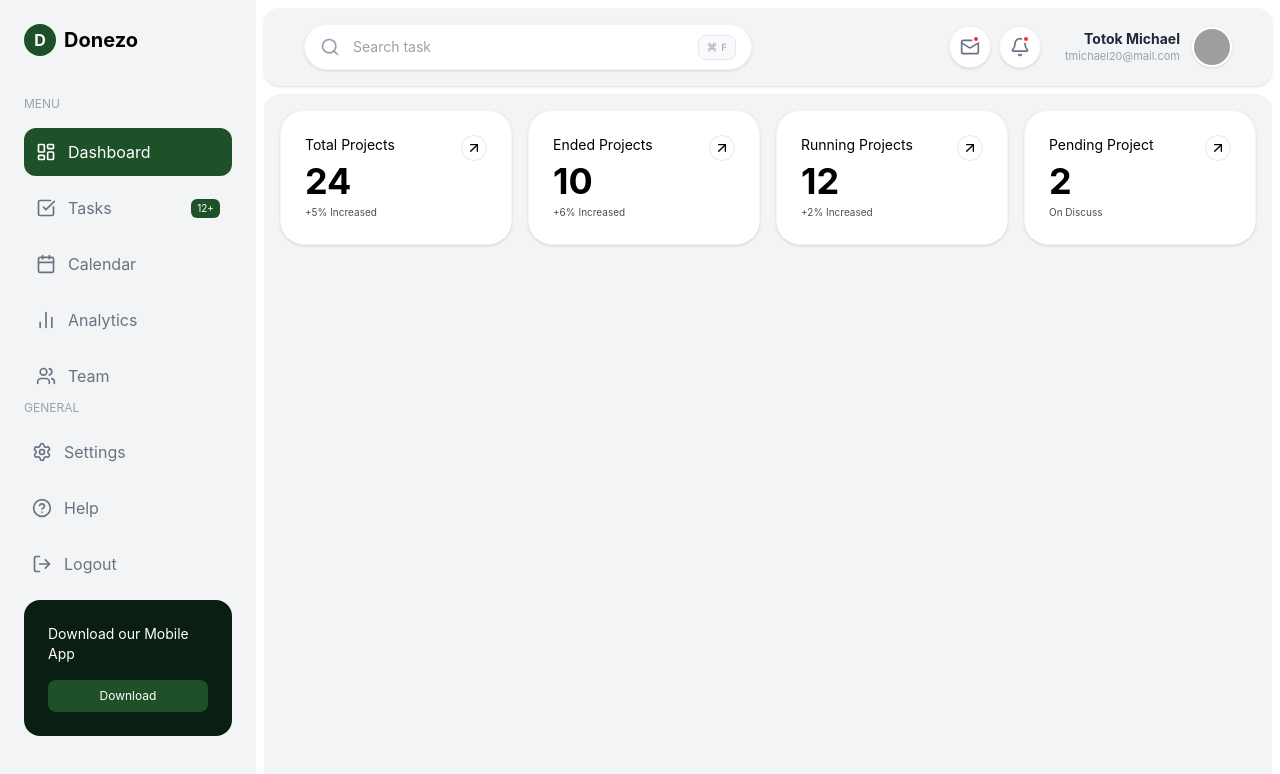
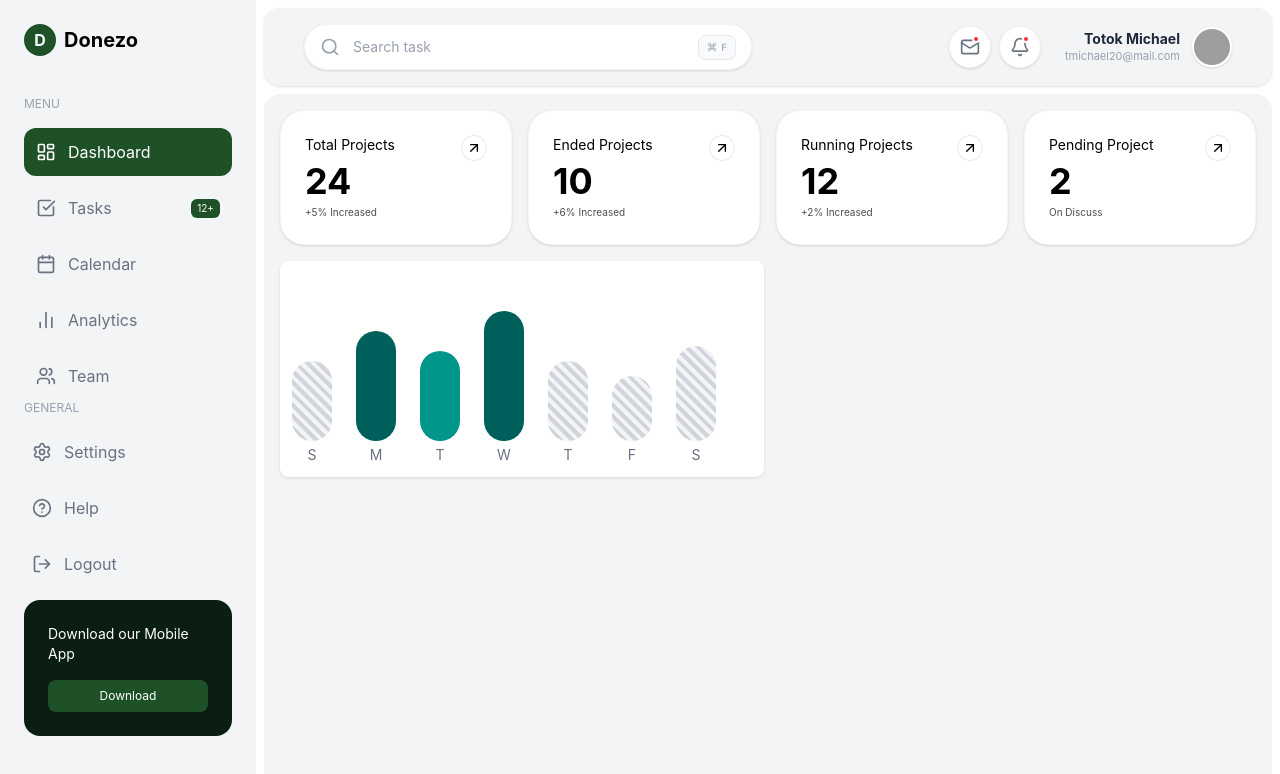
Before and after one commit to sihab176/donezo-dashboard, a React (Vite) app: page /dashboard in a window 1280 px wide. Shown: the top 774 px of the page. Built offline with nearby package versions, Linux system fonts and the light colour scheme; grey boxes are pictures that could not be loaded.

Commit message:
added the ProjectAnalysis

```diff
--- /dev/null
+++ b/src/components/ProjectAnalysis.jsx
@@ -0,0 +1,32 @@
+const data = [
+  { day: "S", value: 80, type: "striped" },
+  { day: "M", value: 110, type: "dark" },
+  { day: "T", value: 90, type: "light" },
+  { day: "W", value: 130, type: "dark" },
+  { day: "T", value: 80, type: "striped" },
+  { day: "F", value: 65, type: "striped" },
+  { day: "S", value: 95, type: "striped" },
+];
+
+const ProjectAnalysis = () => {
+  return (
+    <div className="flex items-end gap-6 h-48 ">
+      {data.map((item, index) => (
+        <div key={index} className="flex flex-col items-center gap-1">
+          <div
+            className={`w-10 rounded-full
+        ${item.type === "dark" && "bg-teal-800"}
+        ${item.type === "light" && "bg-teal-600"}
+        ${item.type === "striped" && "bg-striped"}
+        `}
+            style={{ height: `${item.value}px` }}
+          ></div>
+
+          <span className="text-sm text-gray-500">{item.day}</span>
+        </div>
+      ))}
+    </div>
+  );
+};
+
+export default ProjectAnalysis;
--- a/src/index.css
+++ b/src/index.css
@@ -1 +1,11 @@
 @import "tailwindcss";
+
+.bg-striped {
+  background-image: repeating-linear-gradient(
+    45deg,
+    #d1d5db,
+    #d1d5db 4px,
+    #f3f4f6 4px,
+    #f3f4f6 8px
+  );
+}
--- a/src/pages/DashboardLayout/Dashboard.jsx
+++ b/src/pages/DashboardLayout/Dashboard.jsx
@@ -1,3 +1,4 @@
+import ProjectAnalysis from "../../components/ProjectAnalysis";
 import StatsCard from "../../components/StatsCard";
 
 const Dashboard = () => {
@@ -30,6 +31,15 @@ const Dashboard = () => {
           trend="On Discuss"
         />
       </div>
+      <main className="py-4 min-h-screen">
+        <div className="grid grid-cols-12 gap-2">
+          {/* project Analysis */}
+          <div className="col-span-6 bg-white p-3 rounded-lg shadow ">
+            <ProjectAnalysis />
+          </div>
+
+        </div>
+      </main>
     </div>
   );
 };
```
